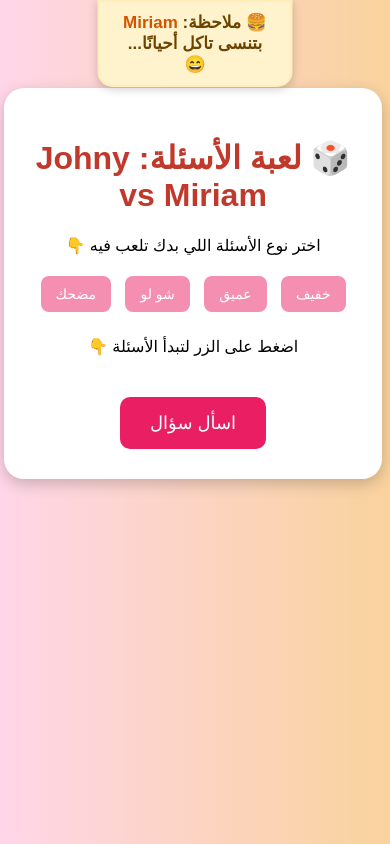
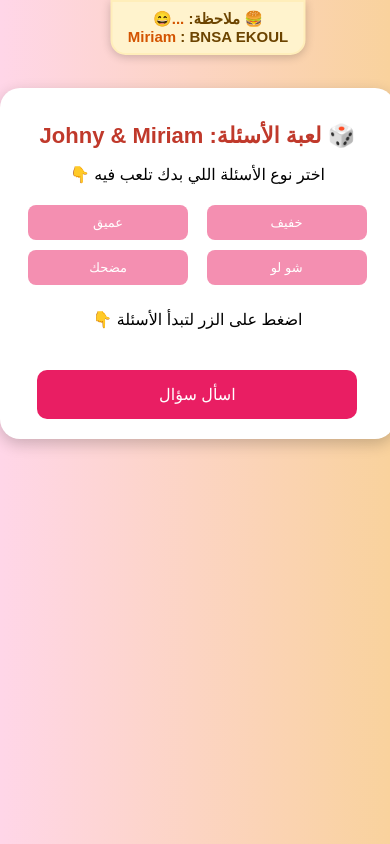
Before and after one commit to dabou00000/johny_miriam_game, a plain HTML site: page index.html in a window 390 px wide. Drawn offline with Linux system fonts and the light colour scheme.

Commit message:
Add files via upload

```diff
--- a/index.html
+++ b/index.html
@@ -3,13 +3,13 @@
 <html lang="ar">
 <head>
   <meta charset="UTF-8">
-  <title>Johny_And_Miriam </title>
+  <title>لعبة Johny_Miriam </title>
   <link rel="stylesheet" href="style.css">
 </head>
 <body>
   <div class="container">
-    <div class="bensa-banner">🍔 ملاحظة: <span class="name">Miriam</span> بتنسى تاكل أحيانًا...  😄</div>
-    <h1>🎲 لعبة الأسئلة: Johny vs Miriam</h1>
+    <div class="bensa-banner">🍔 ملاحظة: <span class="name">...😄 Miriam</span> : BNSA EKOUL </div>
+    <h1>🎲 لعبة الأسئلة: Johny & Miriam</h1>
     <p>اختر نوع الأسئلة اللي بدك تلعب فيه 👇</p>
     <div class="categories">
       <button onclick="setCategory('light')">خفيف</button>
--- a/style.css
+++ b/style.css
@@ -83,3 +83,31 @@ button:hover {
 body {
   padding-top: 80px;
 }
+
+/* تحسين عرض الصندوق الأساسي على الموبايل */
+@media (max-width: 600px) {
+  .container {
+    width: 95%;
+    padding: 20px;
+  }
+
+  h1 {
+    font-size: 22px;
+  }
+
+  .categories button {
+    width: 45%;
+    margin: 5px 2%;
+    font-size: 13px;
+  }
+
+  button {
+    width: 90%;
+    font-size: 16px;
+  }
+
+  .bensa-banner {
+    font-size: 15px;
+    padding: 8px 15px;
+  }
+}
```
